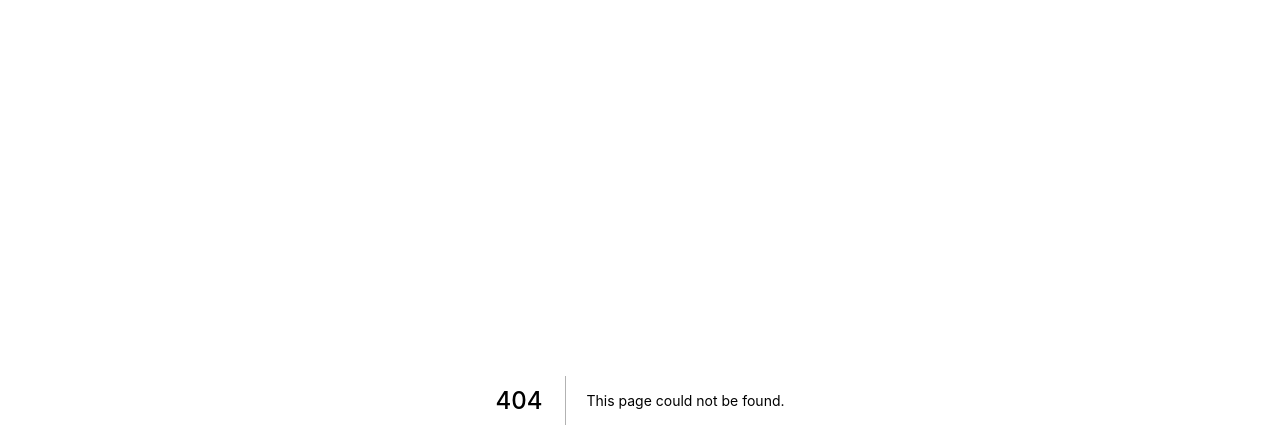
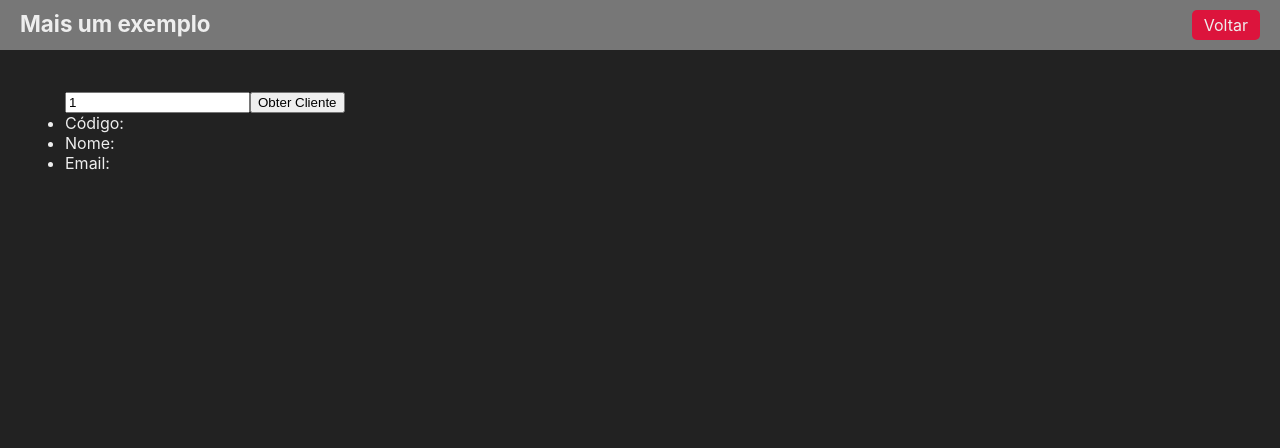
Before and after one commit to RamonDiego00/exercicios-js, a Next.js app in the folder nextJs/fundamentos/: page /integracao_1 in a window 1280 px wide. Before the commit this address had no page. Shown: the top 448 px of the page. Built offline with nearby package versions, Linux system fonts and the light colour scheme.

Commit message:
Só mudei algumas cores
Eu segui o passo a passo para consumir uma API e foi bem confuso então ele recomendou um video do canal dele

```diff
--- a/nextJs/fundamentos/package.json
+++ b/nextJs/fundamentos/package.json
@@ -9,9 +9,9 @@
     "lint": "next lint"
   },
   "dependencies": {
-    "next": "11.1.1",
-    "react": "17.0.2",
-    "react-dom": "17.0.2"
+    "next": "^11.1.2",
+    "react": "^17.0.2",
+    "react-dom": "^17.0.2"
   },
   "devDependencies": {
     "eslint": "7.32.0",
--- a/nextJs/fundamentos/src/pages/index.jsx
+++ b/nextJs/fundamentos/src/pages/index.jsx
@@ -14,7 +14,8 @@
        <Navegador texto="Jsx" destino="/jsx" cor="crimson"/>
        <Navegador texto="Navegação #01" destino="/navegacao" cor="green"/>
        <Navegador texto="Navegação #02" destino="./cliente/sp-2/123" cor="brown"/>
-       <Navegador texto="Componente com Estado" destino="/estado" cor="pink"/>
+       <Navegador texto="Componente com Estado" destino="/estado" cor="#a45b71"/>
+       <Navegador texto="Integração com API#1" destino="/integracao_1" cor="#42a9a9"/>
     </div>
     )
 }
--- /dev/null
+++ b/nextJs/fundamentos/src/pages/integracao_1.jsx
@@ -0,0 +1,37 @@
+import { useState } from 'react'
+import Layout from '../components/Layout'
+
+export default function Integracao() {
+
+    const [codigo, setCodigo] = useState(1)
+    const [cliente, setCliente] = useState({})
+
+    async function obterCliente() {
+        const resp = await fetch(`http://localhost:3000/api/clientes/${codigo}`)
+        const dados = await resp.json()
+        setCliente(dados)
+
+            // fetch(`http://localhost:3000/api/clientes/${codigo}`)
+            // .then(resp => resp.json())
+            // .then(dados => setCliente(dados))
+
+    }
+
+
+    return(
+
+            <Layout>
+
+            <ul>
+                <div>
+                    <input type="number" value={codigo} onChange={ e=> setCodigo( e.target.value)} />
+                    <button onClick={obterCliente}>Obter Cliente</button>
+                </div>
+                <li>Código:{cliente.id}</li>
+                <li>Nome:{cliente.nome}</li>
+                <li>Email:{cliente.email}</li>
+            </ul>
+            </Layout>
+
+    )
+}
```
Also changed, not shown: 1 other file (tests, documents, lock files or other folders).
